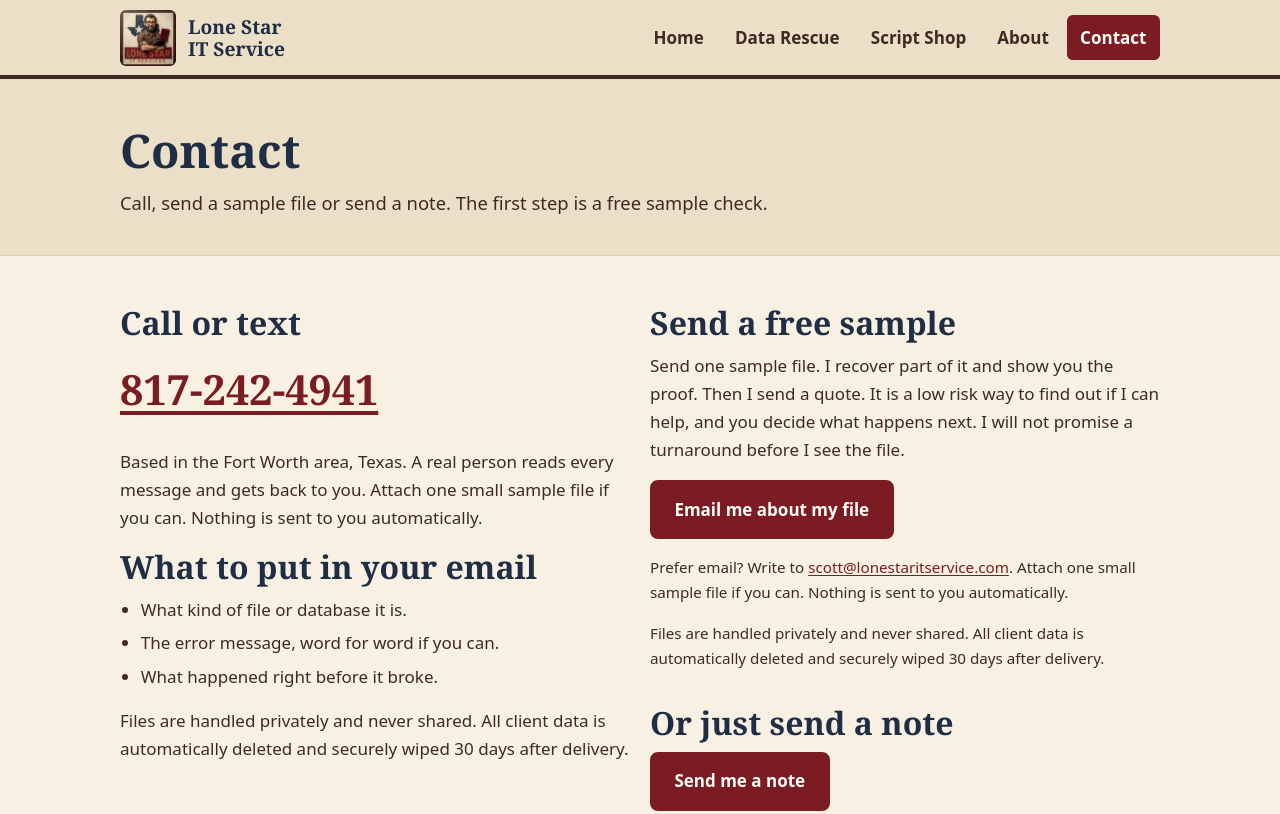
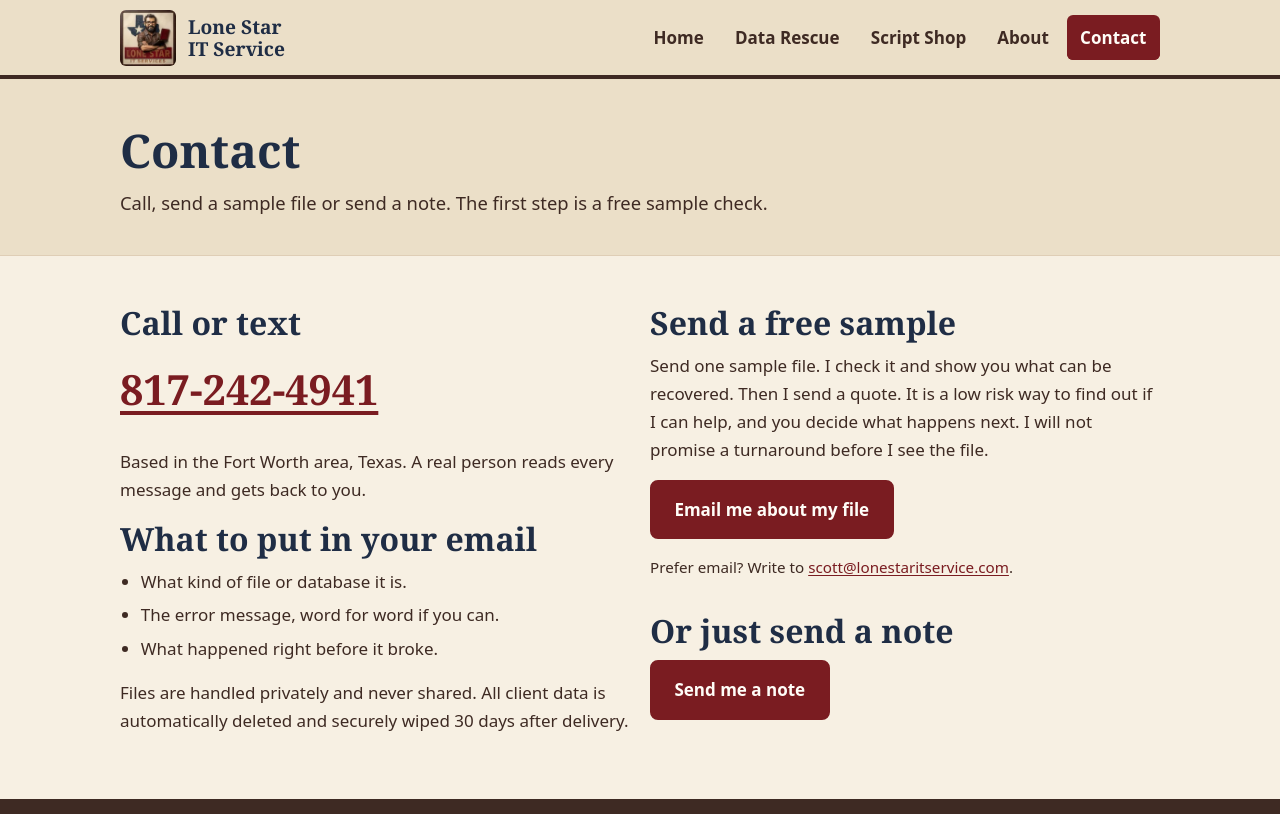
Before and after one commit to scottcarsten/lonestaritservice.com, a plain HTML site: page contact/index.html in a window 1280 px wide. Shown: the top 814 px of the page. Drawn offline with Linux system fonts and the light colour scheme.

Commit message:
Penguin review fixes: clearer CTA and copy, contact page merge, no hyphens
Co-Authored-By: Claude Sonnet 5.5 <noreply@anthropic.com>

```diff
--- a/contact/index.html
+++ b/contact/index.html
@@ -92,7 +92,7 @@
 <div>
 <h2>Call or text</h2>
 <p><a class="big-phone" href="tel:+18172424941">817-242-4941</a></p>
-<p>Based in the Fort Worth area, Texas. A real person reads every message and gets back to you. Attach one small sample file if you can. Nothing is sent to you automatically.</p>
+<p>Based in the Fort Worth area, Texas. A real person reads every message and gets back to you.</p>
 <h2>What to put in your email</h2>
 <ul>
 <li>What kind of file or database it is.</li>
@@ -104,8 +104,8 @@
 <div>
 <div id="sample">
 <h2>Send a free sample</h2>
-<p>Send one sample file. I recover part of it and show you the proof. Then I send a quote. It is a low risk way to find out if I can help, and you decide what happens next. I will not promise a turnaround before I see the file.</p>
-<p class="mail-cta"><a class="btn" href="mailto:scott@lonestaritservice.com?subject=Free%20sample%20check&amp;body=What%20kind%20of%20file%20or%20database%20is%20it%3F%0A%0AWhat%20does%20the%20error%20say%2C%20word%20for%20word%3F%0A%0AWhat%20happened%20right%20before%20it%20broke%3F%0A%0ABest%20phone%20number%3A%0A">Email me about my file</a></p><p class="form-note">Prefer email? Write to <a href="mailto:scott@lonestaritservice.com">scott@lonestaritservice.com</a>. Attach one small sample file if you can. Nothing is sent to you automatically.</p><p class="form-note">Files are handled privately and never shared. All client data is automatically deleted and securely wiped 30 days after delivery.</p>
+<p>Send one sample file. I check it and show you what can be recovered. Then I send a quote. It is a low risk way to find out if I can help, and you decide what happens next. I will not promise a turnaround before I see the file.</p>
+<p class="mail-cta"><a class="btn" href="mailto:scott@lonestaritservice.com?subject=Free%20sample%20check&amp;body=What%20kind%20of%20file%20or%20database%20is%20it%3F%0A%0AWhat%20does%20the%20error%20say%2C%20word%20for%20word%3F%0A%0AWhat%20happened%20right%20before%20it%20broke%3F%0A%0ABest%20phone%20number%3A%0A">Email me about my file</a></p><p class="form-note">Prefer email? Write to <a href="mailto:scott@lonestaritservice.com">scott@lonestaritservice.com</a>.</p>
 <h2 class="sub">Or just send a note</h2>
 <p class="mail-cta"><a class="btn" href="mailto:scott@lonestaritservice.com?subject=Question%20for%20Lone%20Star%20IT%20Service&amp;body=What%20is%20broken%3F%0A%0ABest%20phone%20number%3A%0A">Send me a note</a></p></div>
 </div>
```
Also changed, not shown: access-unrecognized-database-format/index.html (+2 -2 lines), custom-powershell-scripts-for-small-business/index.html (+1 -1 lines), excel-file-corrupted-cannot-be-opened/index.html (+2 -2 lines), index.html (+0 -1 lines), mysql-table-marked-as-crashed/index.html (+2 -2 lines), quickbooks-company-file-wont-open/index.html (+2 -2 lines), sql-server-database-suspect-mode/index.html (+2 -2 lines).
